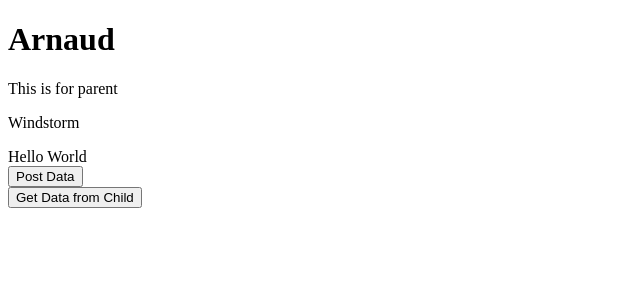
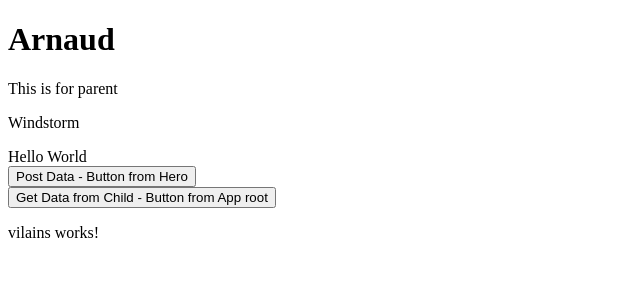
Before and after one commit to Arnaud-Chane/angular-tour-of-heroes, an Angular app: page / in a window 1280 px wide. Shown: the top 300 px of the page, without its empty margins (0-640 px from the left). Built offline with nearby package versions, Linux system fonts and the light colour scheme.

Commit message:
Adding Service in vilain & sending heroMessage through service & display heroMessage into vilain component

```diff
--- a/src/app/app.component.html
+++ b/src/app/app.component.html
@@ -7,4 +7,6 @@
 <p>{{forParent}}</p>
 <app-heroes></app-heroes>
 <br >
-<button type="button" (click)="GettingData()">Get Data from Child</button>
+<button type="button" (click)="GettingData()">Get Data from Child - Button from App root</button>
+<br >
+<app-vilains></app-vilains>
--- a/src/app/app.component.ts
+++ b/src/app/app.component.ts
@@ -1,11 +1,12 @@
 import { Component, ViewChild } from '@angular/core';
 import { RouterOutlet } from '@angular/router';
 import { HeroesComponent } from './heroes/heroes.component';
+import { VilainsComponent } from './vilains/vilains.component';
 
 @Component({
   selector: 'app-root',
   standalone: true,
-  imports: [RouterOutlet, HeroesComponent],
+  imports: [RouterOutlet, HeroesComponent, VilainsComponent],
   templateUrl: './app.component.html',
   styleUrl: './app.component.scss'
 })
--- a/src/app/heroes/heroes.component.html
+++ b/src/app/heroes/heroes.component.html
@@ -2,4 +2,4 @@
 <div>{{inputFromParent}}</div>
 <div>Hello World</div>
 
-<button type="button" (click)="PostData()">Post Data</button>
+<button type="button" (click)="PostData()">Post Data - Button from Hero</button>
--- a/src/app/vilains/vilains.component.html
+++ b/src/app/vilains/vilains.component.html
@@ -1 +1,2 @@
 <p>vilains works!</p>
+<div>{{messageFromHero}}</div>
--- a/src/app/vilains/vilains.component.ts
+++ b/src/app/vilains/vilains.component.ts
@@ -1,12 +1,21 @@
-import { Component } from '@angular/core';
+import { Component, OnInit } from '@angular/core';
+import { MessageService } from '../services/message.service';
 
 @Component({
   selector: 'app-vilains',
   standalone: true,
   imports: [],
   templateUrl: './vilains.component.html',
-  styleUrl: './vilains.component.scss'
+  styleUrl: './vilains.component.scss',
 })
-export class VilainsComponent {
+export class VilainsComponent implements OnInit {
+  messageFromHero: string = '';
 
+  constructor(private messageService: MessageService) {}
+
+  ngOnInit(): void {
+    this.messageService.messageContent.subscribe((heroMessage) => {
+      this.messageFromHero = heroMessage;
+    });
+  }
 }
```
